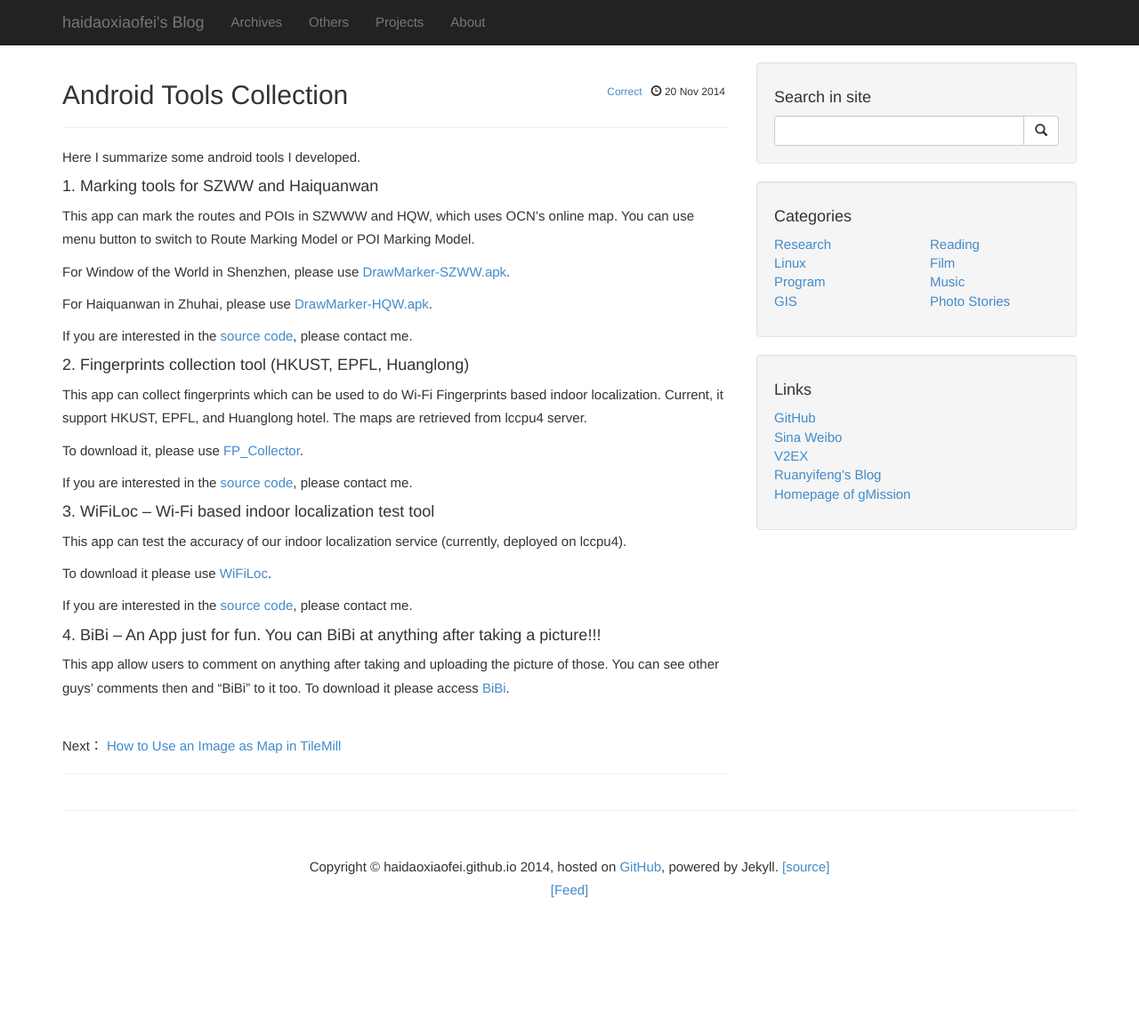
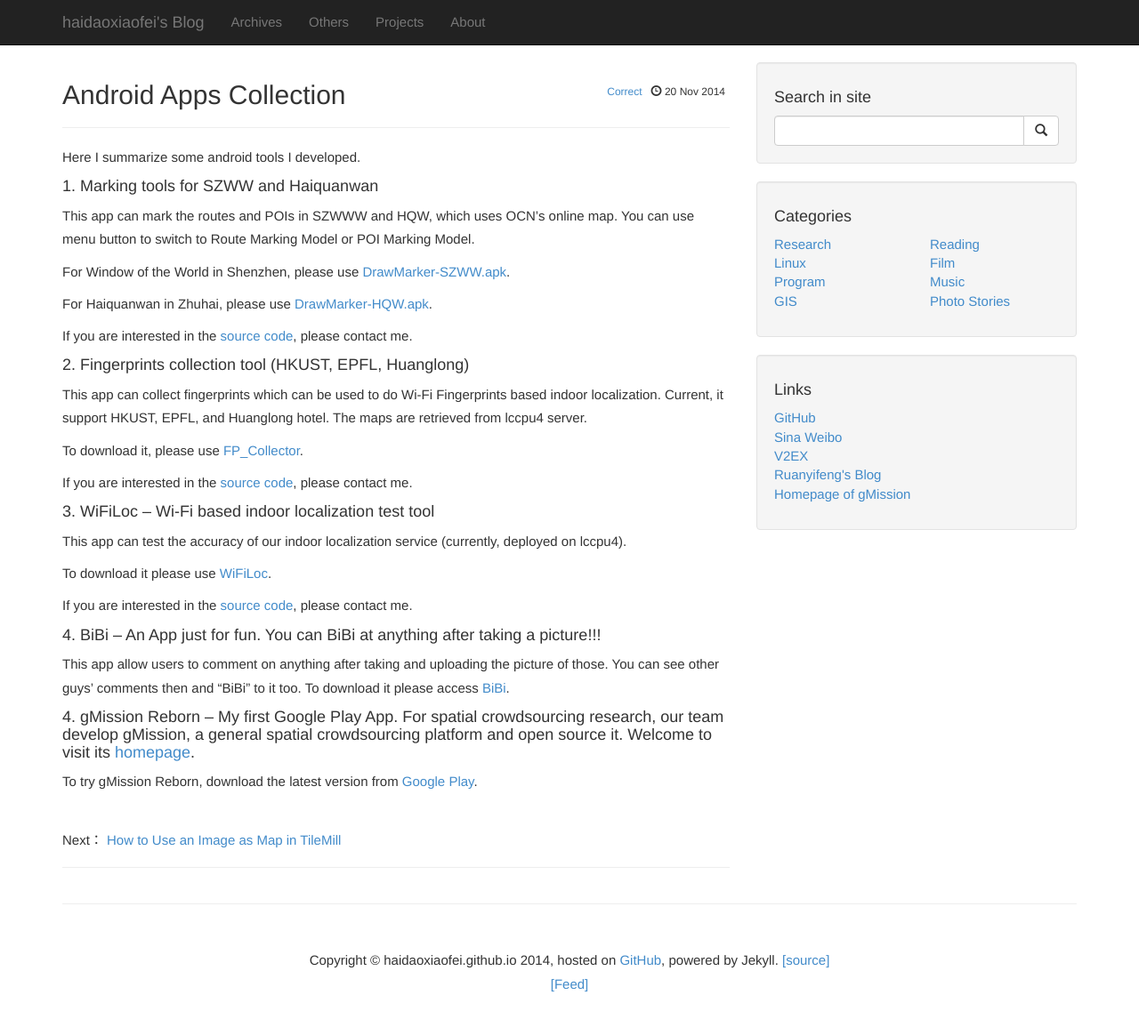
Before and after one commit to haidaoxiaofei/haidaoxiaofei.github.io, a Jekyll site: the page built from _posts/2014-11-20-android-tools-collection.md, in a window 1280 px wide and 1180 px high. Shown: the top 1155 px of the window at 89% size. Built offline with Jekyll 4.4.1, drawn with Linux system fonts in a browser that asks for light colours; Markdown is read by kramdown in place of the engine named in the settings; comment, search, counter and statistics services are not loaded.

Commit message:
Update 2014-11-20-android-tools-collection.md
Add description for gMission

```diff
--- a/_posts/2014-11-20-android-tools-collection.md
+++ b/_posts/2014-11-20-android-tools-collection.md
@@ -1,7 +1,7 @@
 ---
 layout: post
 category: "program"
-title:  "Android Tools Collection"
+title:  "Android Apps Collection"
 tags: [Apps]
 ---
 Here I summarize some android tools I developed.
@@ -37,3 +37,6 @@ If you are interested in the [source code](https://bitbucket.org/haidaoxiaofei/w
 ####4. BiBi -- An App just for fun. You can BiBi at anything after taking a picture!!!
 This app allow users to comment on anything after taking and uploading the picture of those. You can see other guys' comments then and "BiBi" to it too.
 To download it please access [BiBi](http://haidaoxiaofei.me/d/bibi.apk).
+
+####4. gMission Reborn -- My first Google Play App. For spatial crowdsourcing research, our team develop gMission, a general spatial crowdsourcing platform and open source it. Welcome to visit its [homepage](gmission.github.io).
+To try gMission Reborn, download the latest version from [Google Play](https://play.google.com/store/apps/details?id=hk.ust.gmission&hl=en).
```
